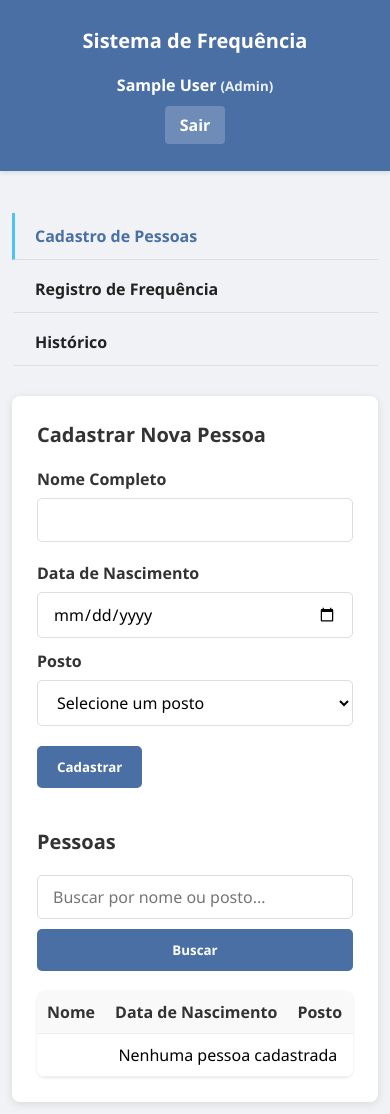
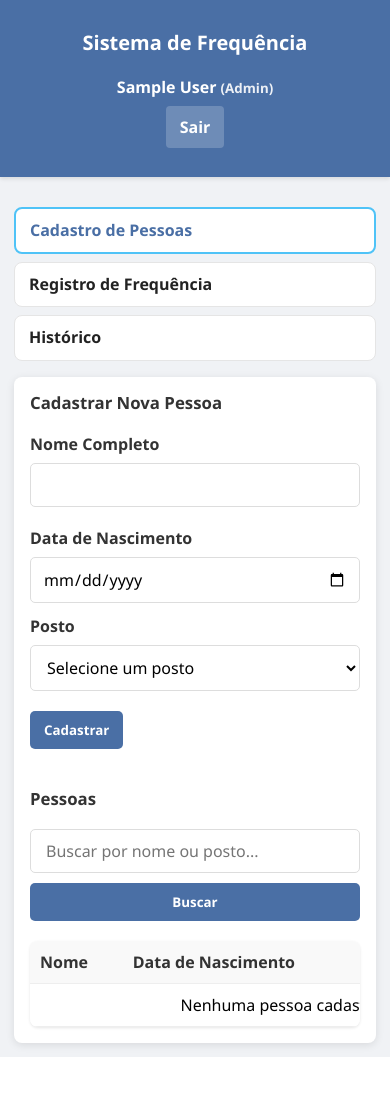
Before and after one commit to Tiagotj7/AppErBillyGraham, a PHP site: page /people.php in a window 390 px wide. After the commit the page ends 1057 px from the top, so only its background shows below. Run offline with PHP 8.4, Linux system fonts and the light colour scheme; the visitor is signed in with stand-in values (Sample User, id 1); data that the repository does not hold is empty.

Commit message:
Refactor responsive design in style.css for improved consistency and usability across various screen sizes; enhance mobile-first approach and adjust layout for tablets and small desktops.

```diff
--- a/assets/style.css
+++ b/assets/style.css
@@ -408,188 +408,128 @@ tr:hover {
 }
 
 /* =========================================================
-   RESPONSIVIDADE AJUSTADA PARA 400x600+
-   Cole este bloco no FINAL do style.css
+   RESPONSIVIDADE (limpa e consistente)
+   Alvo: telas a partir de 400x600 e também menores
    ========================================================= */
 
-/* Base: até 399px (bem pequeno) — deixa tudo em coluna e compacto */
-@media (max-width: 399px) {
-  .container {
-    padding: 12px;
+html, body { overflow-x: hidden; }
+input, select, button, textarea { max-width: 100%; }
+
+/* MOBILE FIRST (até 520px) */
+@media (max-width: 520px) {
+  .container { padding: 14px; }
+  .main-content { margin-top: 16px; }
+
+  .tab-content { padding: 16px; }
+  .form-title { font-size: 1.05rem; line-height: 1.2; }
+
+  /* Header */
+  .header-content {
+    flex-direction: column;
+    align-items: center;
+    gap: 10px;
+    text-align: center;
   }
+  .user-info { flex-direction: column; gap: 8px; }
+  .username { margin-right: 0; }
 
-  .login-form {
-    padding: 18px;
-    max-width: 100%;
-    border-radius: 10px;
-  }
-
+  /* Tabs como "cards" */
   .tabs {
     flex-direction: column;
-    gap: 6px;
+    gap: 8px;
     border-bottom: none;
+    margin-bottom: 16px;
   }
-
   .tab {
     display: block;
     width: 100%;
-    border-bottom: 1px solid #ddd;
-    border-left: 3px solid transparent;
+    padding: 12px 14px;
+    border: 1px solid #e5e5e5;
+    border-radius: 8px;
+    background: #fff;
+    font-weight: 800;
+    line-height: 1.2;
+  }
+  .tab.active {
+    border: 2px solid var(--accent);
+    color: var(--primary);
   }
 
-  .tab.active {
-    border-left: 3px solid var(--accent);
-    border-bottom: 1px solid #ddd;
+  /* Form em coluna */
+  .form-row { flex-direction: column; gap: 12px; }
+
+  /* Inputs: 16px evita zoom no iOS */
+  .form-group input[type="text"],
+  .form-group input[type="email"],
+  .form-group input[type="password"],
+  .form-group input[type="date"],
+  .form-group select {
+    width: 100%;
+    font-size: 16px;
+    padding: 10px 12px;
   }
 
-  .form-row {
-    flex-direction: column;
-    gap: 12px;
-  }
+  /* Search: empilha */
+  .search-bar { flex-direction: column; gap: 10px; }
+  .search-bar input[type="text"], .search-bar button { width: 100%; }
 
-  .search-bar {
-    flex-direction: column;
-    gap: 10px;
-  }
+  /* Tabelas: scroll horizontal e legível */
+  .table-container { overflow-x: auto; -webkit-overflow-scrolling: touch; }
+  table { min-width: 520px; }
+  th, td { white-space: nowrap; padding: 10px 10px; }
 
-  .search-bar button,
-  .search-bar .btn {
-    width: 100%;
-  }
+  /* Botões de ação: empilha e ocupa largura toda */
+  td { vertical-align: top; }
+  td .action-btn, td a.action-btn, td form { display: block; width: 100%; }
+  .action-btn { margin: 0 0 8px 0; text-align: center; }
 
-  /* Tabela: permite rolagem horizontal sem estourar layout */
-  .table-container {
-    overflow-x: auto;
-    -webkit-overflow-scrolling: touch;
-  }
-
-  th, td {
-    padding: 10px 10px;
-    white-space: nowrap;
-  }
-
-  /* Ações: empilha botões */
-  td .action-btn,
-  td form {
-    display: block;
-    margin-bottom: 8px;
-  }
-
-  .action-btn {
-    width: 100%;
-    text-align: center;
-  }
-
-  .header-content {
-    flex-direction: column;
-    gap: 10px;
-    text-align: center;
-  }
-
-  .user-info {
-    flex-direction: column;
-    gap: 10px;
-  }
-
-  .username {
-    margin-right: 0;
-  }
-
+  /* Attendance */
   .attendance-item {
     flex-direction: column;
     align-items: flex-start;
     gap: 10px;
   }
-}
+  .attendance-status {
+    width: 100%;
+    display: flex;
+    gap: 10px;
+  }
+  .attendance-status label {
+    flex: 1;
+    display: inline-flex;
+    align-items: center;
+    gap: 8px;
+    padding: 10px;
+    border: 1px solid #e7e7e7;
+    border-radius: 8px;
+    background: #fafafa;
+  }
 
-/* A partir de 400x600: melhora espaçamentos e volta abas em linha */
-@media (min-width: 400px) and (min-height: 600px) {
-  .container {
+  /* Login */
+  .login-container {
+    padding: 14px;
+    height: auto;
+    min-height: 100vh;
+  }
+  .login-form {
+    width: 100%;
+    max-width: 100%;
     padding: 18px;
   }
 
-  .login-form {
-    padding: 26px;
-    max-width: 420px;
-  }
-
-  /* Tabs em linha (quando couber) */
-  .tabs {
-    flex-direction: row;
-    flex-wrap: wrap;
-    gap: 2px;
-    border-bottom: 1px solid #ddd;
-  }
-
-  .tab {
-    border-left: none;
-    border-bottom: 3px solid transparent;
-  }
-
-  .tab.active {
-    border-left: none;
-    border-bottom: 3px solid var(--accent);
-  }
-
-  .form-row {
-    flex-direction: column; /* ainda em coluna em telas menores, mas 400+ fica confortável */
-    gap: 14px;
-  }
-
-  /* Ações no people.php: botões lado a lado quando tiver espaço */
-  td {
-    vertical-align: middle;
-  }
-
-  td .action-btn {
-    display: inline-block;
-    width: auto;
-    margin-bottom: 6px;
-  }
-
-  td form {
-    display: inline;
-  }
-
-  /* Search em linha */
-  .search-bar {
-    flex-direction: row;
-    align-items: center;
-  }
-
-  .search-bar input[type="text"] {
-    min-width: 160px;
-  }
-
-  /* Header fica mais estável */
-  .header-content {
-    flex-direction: row;
-    text-align: left;
-  }
-
-  .user-info {
-    flex-direction: row;
-  }
-
-  .username {
-    margin-right: 16px;
-  }
-
-  /* Attendance itens: mantém alinhado */
-  .attendance-item {
-    flex-direction: row;
-    align-items: center;
-  }
+  /* Botões um pouco menores no mobile */
+  .btn { padding: 10px 14px; }
 }
 
-/* A partir de 600px de largura: volta form-row em duas colunas como no desktop */
+/* 400x600+ (seu pedido): só melhora espaçamento/legibilidade */
+@media (min-width: 400px) and (min-height: 600px) and (max-width: 520px) {
+  .container { padding: 16px; }
+  .tab { padding: 14px 14px; font-size: 0.98rem; }
+  .tab-content { padding: 18px; }
+}
+
+/* TABLET / SMALL DESKTOP (>=600px): volta layout em 2 colunas nos forms */
 @media (min-width: 600px) {
-  .form-row {
-    flex-direction: row;
-    gap: 20px;
-  }
-
-  .search-bar input[type="text"] {
-    min-width: 260px;
-  }
+  .form-row { flex-direction: row; gap: 20px; }
+  table { min-width: 0; } /* remove scroll forçado */
 }
```
